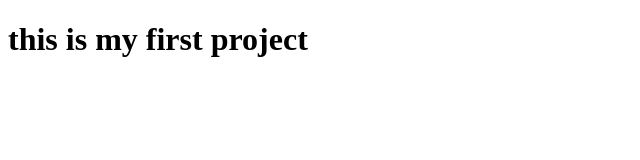
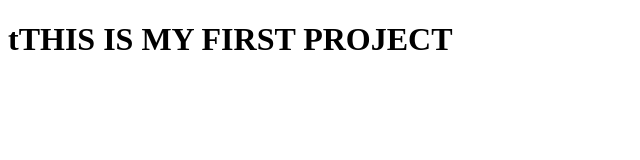
Before and after one commit to sarthakcodes99/MY-FIRST-PROJECT, a plain HTML site: page index.html in a window 1280 px wide. Shown: the whole page, without its empty margins (0-640 px from the left). Drawn offline with Linux system fonts and the light colour scheme.

Commit message:
Update index.html

```diff
--- a/index.html
+++ b/index.html
@@ -6,6 +6,7 @@
     <title>MY-FIRST-PROJECT></title>
 </head>
 <body>
-    <H1>this is my first project</H1>
+    <H1>tTHIS IS MY FIRST PROJECT</H1>
+
 </body>
 </html>
```
